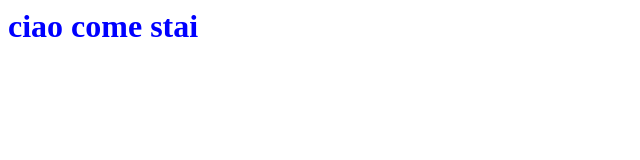
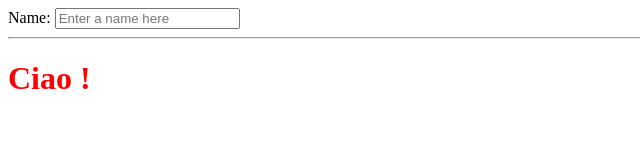
Before and after one commit to galatigiuseppe/Gulp-starter, a website: page app/index.html in a window 1280 px wide. Shown: the whole page, without its empty margins (0-640 px from the left). Drawn offline with nearby package versions, Linux system fonts and the light colour scheme.

Commit message:
update package.json

```diff
--- a/app/index.html
+++ b/app/index.html
@@ -1,11 +1,17 @@
 
-<html lang="en">
-    <head>
-        <meta charset="UTF-8">
-        <title> My Project</title>
-        <link rel="stylesheet" href="css/app.css">
-    </head>
-    <body>
-        <h1>ciao come stai </h1>
-    </body>
+<!doctype html>
+<html ng-app>
+  <head>
+    <script src="https://ajax.googleapis.com/ajax/libs/angularjs/1.6.1/angular.min.js"></script>
+    <link href="css/app.css" rel="stylesheet" type="text/css">
+    <html>
+  </head>
+  <body>
+    <div>
+      <label>Name:</label>
+      <input type="text" ng-model="yourName" placeholder="Enter a name here">
+      <hr>
+      <h1>Ciao {{yourName}}!</h1>
+    </div>
+  </body>
 </html>
--- a/app/scss/app.scss
+++ b/app/scss/app.scss
@@ -1,3 +1,3 @@
 h1 {
-    color: blue;
+    color:red;
 }
```
Also changed, not shown: package.json (+9 -1 lines), README.md, app/css/app.css.
